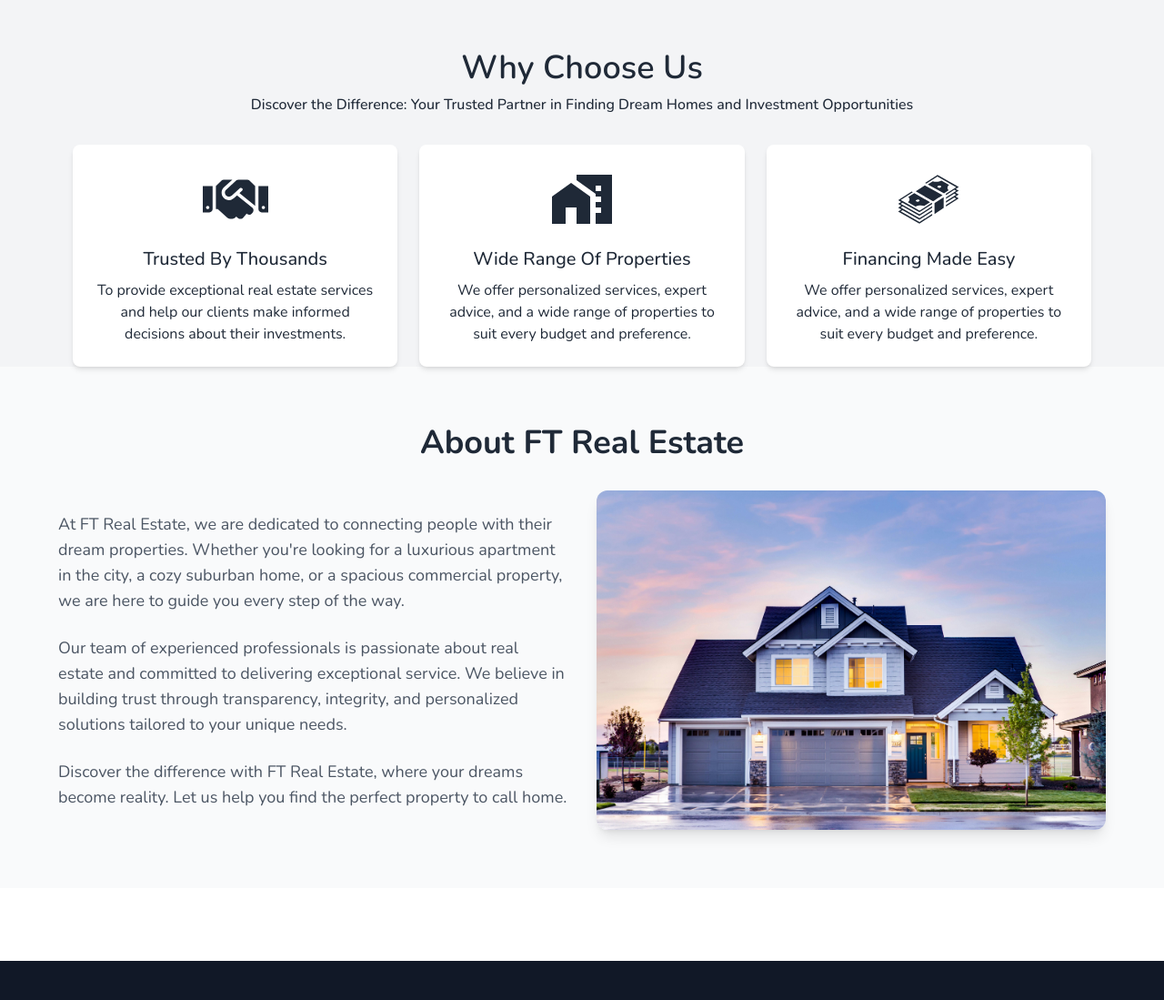
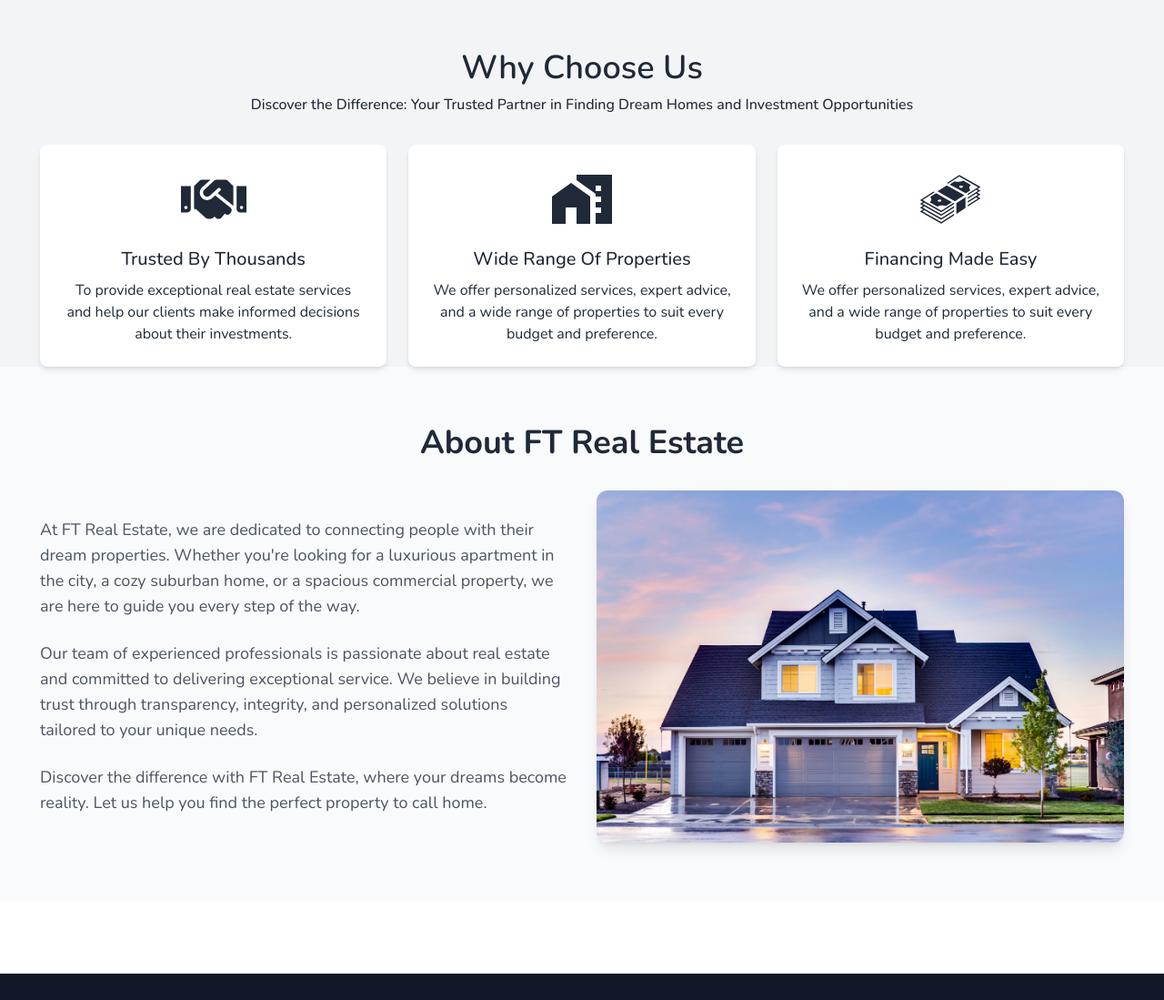
Before and after one commit to fajlerabbifahim/FT-Real-Estate, a React (Vite) app: page / in a window 1280 px wide. Shown: the part 2425-3524 px from the top of the page at 91% size. Built offline with nearby package versions, Linux system fonts and the light colour scheme; no server answers.

Commit message:
margin fix

```diff
--- a/src/Components/Navbar/Navbar.jsx
+++ b/src/Components/Navbar/Navbar.jsx
@@ -135,7 +135,7 @@ const Navbar = () => {
 
       {/* Mobile Menu */}
       <div
-        className={`md:hidden backdrop-blur-lg text-gray-600 absolute top-16 left-0 w-full transition-all duration-500 ease-in-out ${
+        className={`md:hidden bg-slate-50 text-gray-600 absolute top-16 left-0 w-full transition-all duration-500 ease-in-out ${
           menuOpen ? "max-h-screen" : "max-h-0 overflow-hidden"
         }`}
       >
--- a/src/Pages/Home/About/About.jsx
+++ b/src/Pages/Home/About/About.jsx
@@ -1,11 +1,9 @@
-import React from "react";
-
 import aboutImage from "../../../assets/AboutImage/aboutimage.jpg";
 
 const About = () => {
   return (
     <section className="bg-gray-50 py-16">
-      <div className="container mx-auto px-6 lg:px-16">
+      <div className="container mx-auto px-6 lg:px-11">
         <h2 className="text-4xl font-bold text-gray-800 text-center mb-8">
           About FT Real Estate
         </h2>
--- a/src/Pages/Home/Banner/Banner.jsx
+++ b/src/Pages/Home/Banner/Banner.jsx
@@ -1,4 +1,3 @@
-import React from "react";
 import bannerIMG from "../../../assets/BannerIMG/bannerImage.jpg";
 import { Link } from "react-router-dom";
 
--- a/src/Pages/Home/Home/Home.jsx
+++ b/src/Pages/Home/Home/Home.jsx
@@ -1,4 +1,3 @@
-import React from "react";
 import Banner from "../Banner/Banner";
 import PropertieSection from "../PropertieSection/PropertieSection";
 import WhyChooseUs from "../WhyChooseUs/WhyChooseUs";
--- a/src/Pages/Home/PropertieSection/PropertieSection.jsx
+++ b/src/Pages/Home/PropertieSection/PropertieSection.jsx
@@ -21,7 +21,7 @@ function PropertieSection() {
           "Search over 2000 properties to rent from the top agents in the country"
         }
       />
-      <div className=" px-4">
+      <div className="px-12">
         <h2 className="text-2xl font-bold text-center mb-6">Our Properties</h2>
         <div className="grid grid-cols-1 md:grid-cols-2 lg:grid-cols-4 gap-6">
           {data.map((property) => (
--- a/src/Pages/Home/WhyChooseUs/WhyChooseUs.jsx
+++ b/src/Pages/Home/WhyChooseUs/WhyChooseUs.jsx
@@ -27,7 +27,7 @@ const WhyChooseUs = () => {
 
   return (
     <section className=" bg-gray-100">
-      <div className="max-w-6xl mx-auto px-4">
+      <div className="max-w-7xl mx-auto px-11">
         <SectionTitle
           title={"Why Choose Us"}
           subTitle={
```
